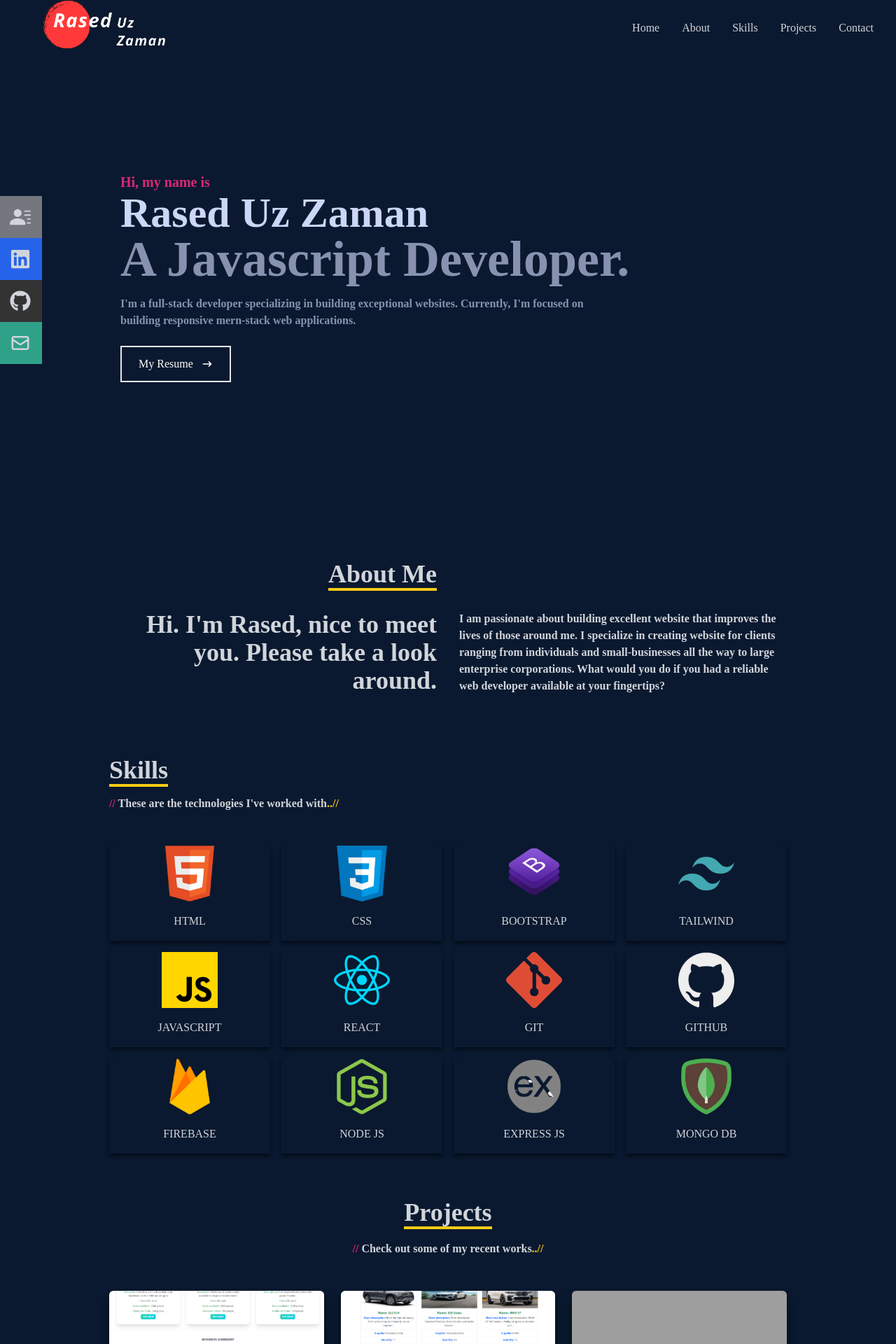
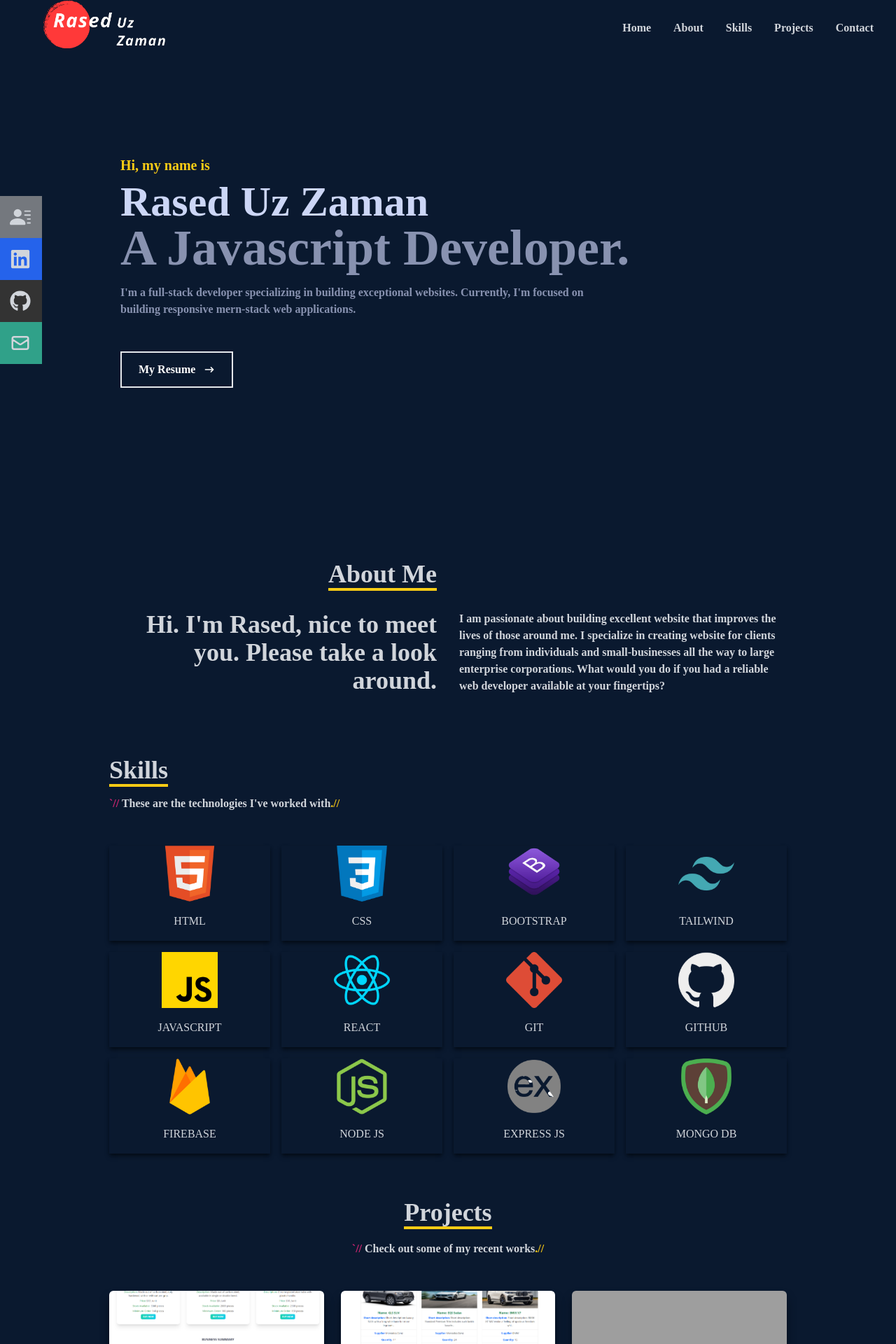
Before and after one commit to rashedevs/my-portfolio, a React (Create React App) app: page / in a window 1280 px wide. Shown: the top 1920 px of the page at 70% size. Built offline with nearby package versions, Linux system fonts and the light colour scheme; grey boxes are pictures that could not be loaded.

Commit message:
text and button color modified

```diff
--- a/src/components/Contact.js
+++ b/src/components/Contact.js
@@ -16,31 +16,31 @@ const Contact = () => {
             Wanna Reach Me?
           </p>
           <p className="py-4 text-gray-300 font-semibold">
-            <span className="text-pink-600">// </span> Shoot the submit button
+            <span className="text-pink-600">`// </span> Shoot the send button
             now
-            <span className="text-yellow-400">..//</span>
+            <span className="text-yellow-400">.//</span>
           </p>
         </div>
         <input
-          className="bg-[#ccd6f6] p-2"
+          className="bg-[#ccd6f6] p-4 rounded"
           type="text"
           placeholder="Your Name"
           name="name"
         />
         <input
-          className="my-4 p-2 bg-[#ccd6f6]"
+          className="my-4 p-4 bg-[#ccd6f6] rounded"
           type="email"
           placeholder="Your Email"
           name="email"
         />
         <textarea
-          className="bg-[#ccd6f6] p-2"
+          className="bg-[#ccd6f6] p-4 rounded"
           name="message"
-          rows="10"
+          rows="7"
           placeholder="Message"
         ></textarea>
-        <button className="text-white border-2 hover:bg-pink-600 hover:border-pink-600 px-4 py-2 my-8 mx-auto flex items-center">
-          Submit Now
+        <button className="text-white border-2 font-semibold hover:bg-yellow-600 hover:border-yellow-600 px-4 py-2 my-8 mx-auto flex items-center">
+          Send Now
         </button>
       </form>
     </div>
--- a/src/components/Home.js
+++ b/src/components/Home.js
@@ -6,7 +6,7 @@ const Home = () => {
     <div name="home" className="w-full h-screen bg-[#0a192f]">
       {/* container */}
       <div className="max-w-[1000px] mx-auto px-8 flex flex-col justify-center h-full">
-        <p className="text-pink-600 font-bold text-xl">Hi, my name is</p>
+        <p className="text-yellow-400 py-2 font-bold text-xl">Hi, my name is</p>
         <h1 className="text-4xl sm:text-6xl font-bold text-[#ccd6f6]">
           Rased Uz Zaman
         </h1>
@@ -23,7 +23,7 @@ const Home = () => {
             target={`_blank`}
             href="https://drive.google.com/file/d/1T9rIWWOBckTQ7HX-byltuRchTSjDNveg/view?usp=sharing"
           >
-            <button className="text-white group border-2 px-6 py-3 my-2 flex items-center hover:bg-pink-600 hover:border-pink-600">
+            <button className="text-white font-semibold group border-2 px-6 py-3 my-8 flex items-center hover:bg-yellow-600 hover:border-yellow-600">
               My Resume
               <span className="group-hover:rotate-45 duration-100">
                 <HiArrowNarrowRight className="ml-3 " />
--- a/src/components/Navbar.js
+++ b/src/components/Navbar.js
@@ -16,28 +16,28 @@ const Navbar = () => {
         </Link>
       </div>
       {/* menu */}
-      <ul className="hidden md:flex">
-        <li>
+      <ul className="hidden font-bold md:flex">
+        <li className="hover:text-yellow-400">
           <Link to="home" smooth={true} duration={500}>
             Home
           </Link>
         </li>
-        <li>
+        <li className="hover:text-yellow-400">
           <Link to="about" smooth={true} duration={500}>
             About
           </Link>
         </li>
-        <li>
+        <li className="hover:text-yellow-400">
           <Link to="skills" smooth={true} duration={500}>
             Skills
           </Link>
         </li>
-        <li>
+        <li className="hover:text-yellow-400">
           <Link to="projects" smooth={true} duration={500}>
             Projects
           </Link>
         </li>
-        <li>
+        <li className="hover:text-yellow-400">
           <Link to="contact" smooth={true} duration={500}>
             Contact
           </Link>
@@ -52,7 +52,7 @@ const Navbar = () => {
         className={
           !nav
             ? "hidden"
-            : "absolute top-0 left-0 w-full h-screen bg-[#0a192f] flex flex-col justify-center items-center"
+            : "absolute top-0 left-0 w-full h-screen bg-[#0a192f] flex flex-col justify-center items-center font-bold"
         }
       >
         <li className="py-6 text-3xl">
@@ -117,15 +117,17 @@ const Navbar = () => {
             </a>
           </li>
           <li className="w-[160px] h-[60px] flex justify-between items-center ml-[-100px] hover:ml-[-10px] duration-300 bg-[#30a189]">
-            <a
+            {/* <a
               className="flex justify-between items-center w-full text-gray-300 font-bold"
               href=""
-            >
-              <Link to="contact" smooth={true} duration={500}>
-                Email
-              </Link>
+            > */}
+            <Link to="contact" smooth={true} duration={500}>
+              Email
+            </Link>
+            <Link to="contact" smooth={true} duration={500}>
               <HiOutlineMail size={30} />
-            </a>
+            </Link>
+            {/* </a> */}
           </li>
         </ul>
       </div>
--- a/src/components/Project.js
+++ b/src/components/Project.js
@@ -15,9 +15,9 @@ const Project = () => {
             Projects
           </p>
           <p className="py-4 font-semibold">
-            <span className="text-pink-600">// </span> Check out some of my
+            <span className="text-pink-600">`// </span> Check out some of my
             recent works
-            <span className="text-yellow-400">..//</span>
+            <span className="text-yellow-400">.//</span>
           </p>
         </div>
 
--- a/src/components/Skills.js
+++ b/src/components/Skills.js
@@ -24,9 +24,9 @@ const Skills = () => {
             Skills
           </p>
           <p className="py-4 font-semibold">
-            <span className="text-pink-600">// </span> These are the
+            <span className="text-pink-600">`// </span> These are the
             technologies I've worked with
-            <span className="text-yellow-400">..//</span>
+            <span className="text-yellow-400">.//</span>
           </p>
         </div>
 
```
